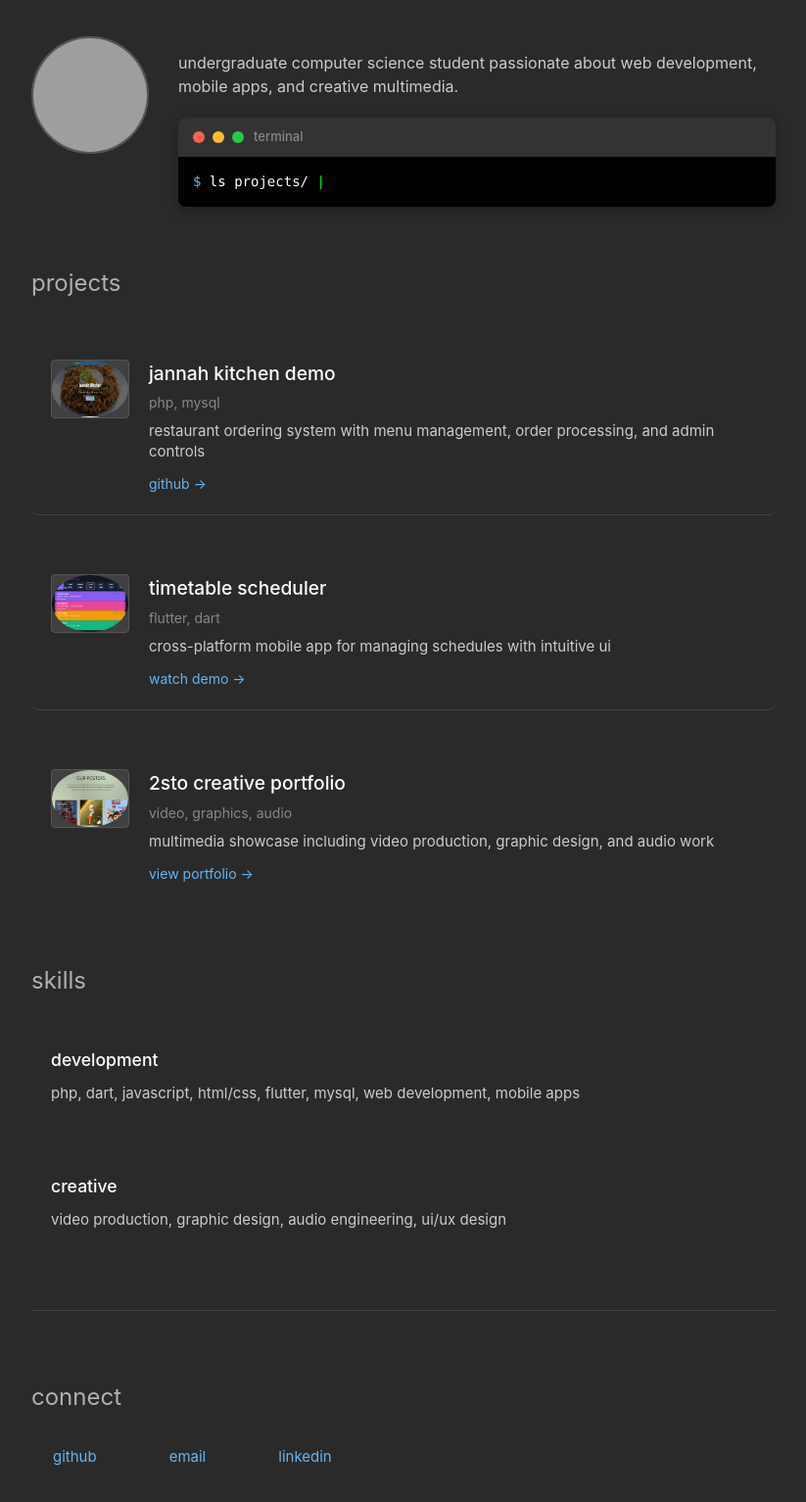
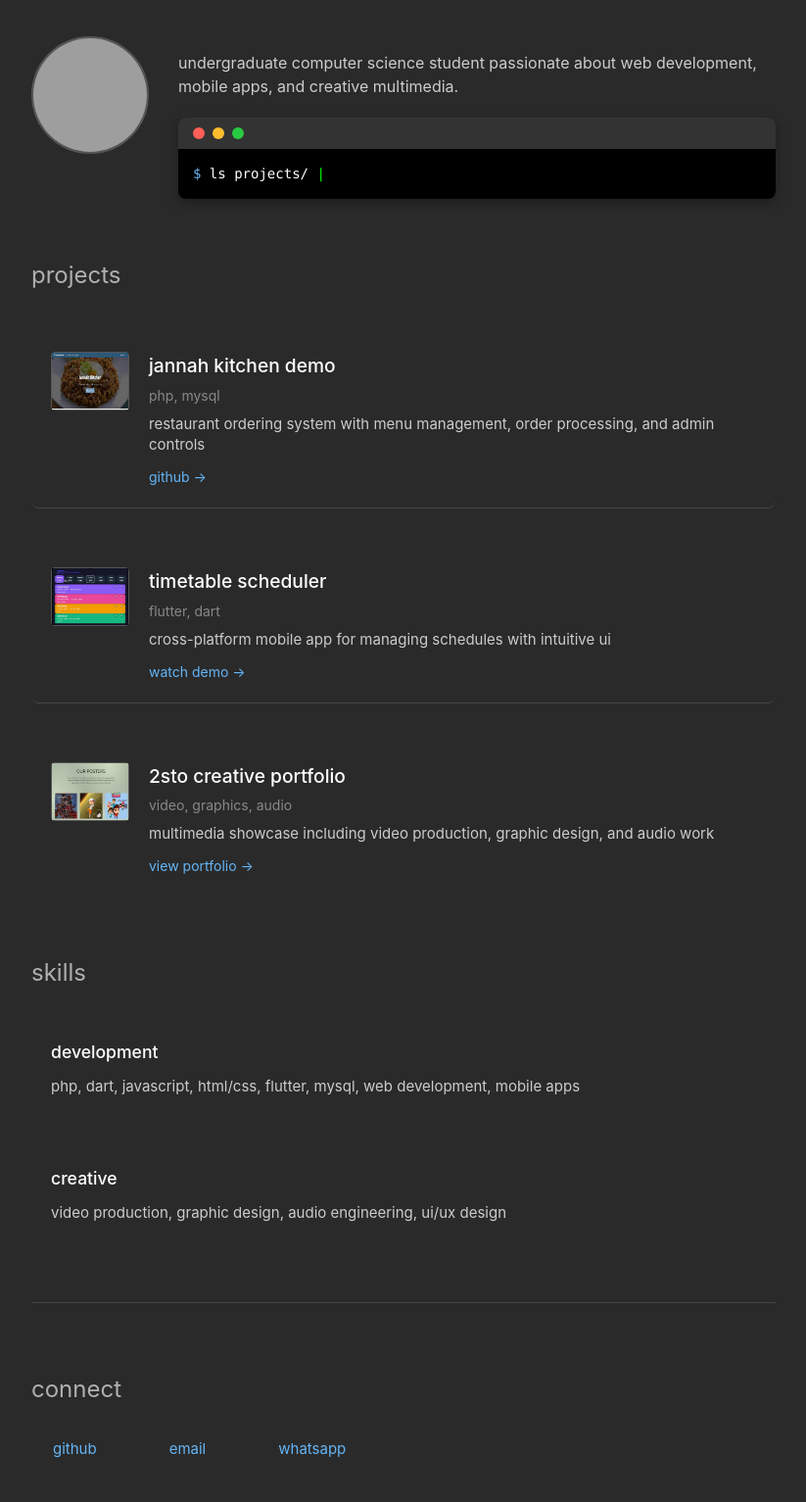
Before and after one commit to izzulirfan16/izzul.github.io, a plain HTML site: page index.html in a window 1280 px wide. Shown: the part 123-1656 px from the top of the page at 98% size, without its empty margins (228-1051 px from the left). Drawn offline with Linux system fonts and the light colour scheme; grey boxes are pictures that could not be loaded.

Commit message:
Update index.html

```diff
--- a/index.html
+++ b/index.html
@@ -421,7 +421,7 @@
                             <span class="btn-minimize"></span>
                             <span class="btn-maximize"></span>
                         </div>
-                        <div class="terminal-title">terminal</div>
+                        <div class="terminal-title"></div>
                     </div>
                     <div class="terminal-body">
                         <span class="terminal-prompt">$ </span>
@@ -438,7 +438,7 @@
 
         <div class="project">
             <div class="project-thumbnail">
-                <img src="jk.png" alt="jk" style="width:100%; height:100%; border-radius:50%;">
+                <img src="jk.png" alt="jk" style="width:100%; height:100%;">
             </div>
             <div class="project-info">
                 <div class="project-title">jannah kitchen demo</div>
@@ -450,7 +450,7 @@
 
         <div class="project">
             <div class="project-thumbnail">
-                <img src="flutter.png" alt="app" style="width:100%; height:100%; border-radius:50%;">
+                <img src="flutter.png" alt="app" style="width:100%; height:100%;">
             </div>
             <div class="project-info">
                 <div class="project-title">timetable scheduler</div>
@@ -462,7 +462,7 @@
 
         <div class="project">
             <div class="project-thumbnail">
-                <img src="create.png" alt="etc" style="width:100%; height:100%; border-radius:50%;">
+                <img src="create.png" alt="etc" style="width:100%; height:100%;">
             </div>
             <div class="project-info">
                 <div class="project-title">2sto creative portfolio</div>
@@ -491,8 +491,8 @@
         <h2>connect</h2>
         <div class="contact-links">
             <a href="https://github.com/izzulirfan16" class="contact-link" target="_blank">github</a>
-            <a href="mailto:your.email@example.com" class="contact-link">email</a>
-            <a href="https://linkedin.com/in/yourprofile" class="contact-link" target="_blank">linkedin</a>
+            <a href="mailto:izzulirfan1606@gmail.com" class="contact-link">email</a>
+            <a href="https://wa.link/se2akk" class="contact-link" target="_blank">whatsapp</a>
         </div>
     </section>
 
```
